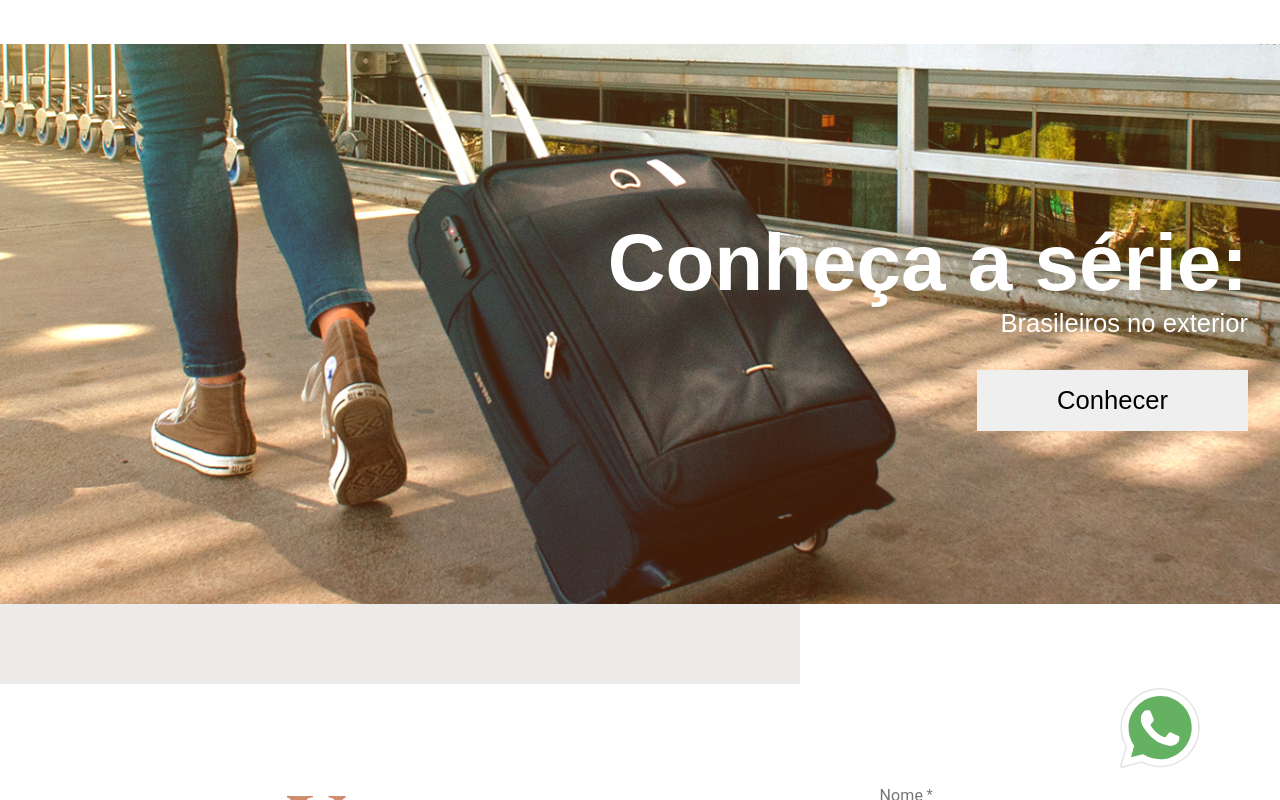
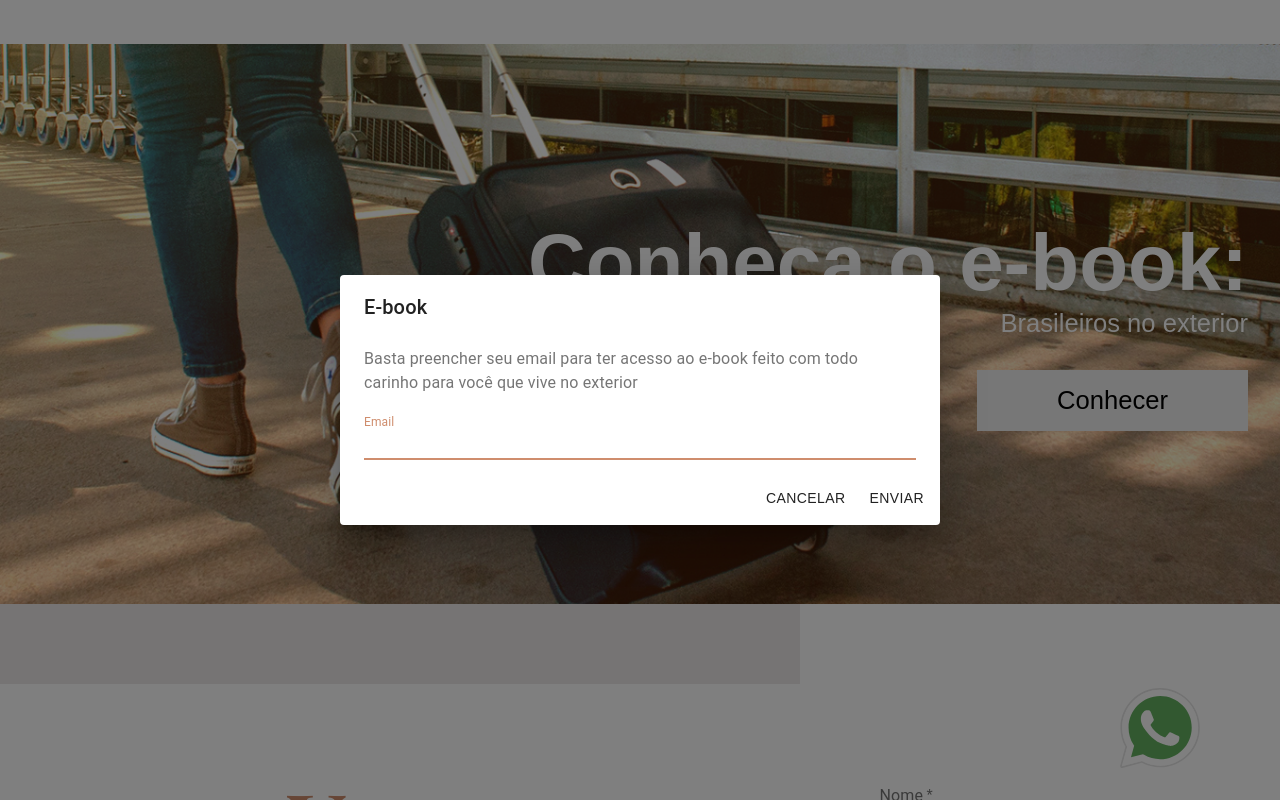
Before and after one commit to gnrfilipe04/estefane-medeiros, a Next.js app: page / in a window 1280 px wide. Both pictures are taken after a click on the button "Conhecer". Shown: the part 2489-3289 px from the top of the page. Built offline with nearby package versions, Linux system fonts and the light colour scheme; a web font is replaced by a local one.

Commit message:
add dialog ebook

```diff
--- a/src/components/Footer/index.js
+++ b/src/components/Footer/index.js
@@ -36,8 +36,7 @@ const Footer = () => {
     fetch("/api/sendEmail", {
       method: "POST",
       body: JSON.stringify({
-        email,
-
+        email
       }),
     })
       .then(() => {
@@ -79,8 +78,10 @@ const Footer = () => {
       <div class="footer-efive">
         <h3>
           Feito com <Heart fontSize="small" style={{ marginBottom: "-6px" }} />{" "}
-          e <Coffe fontSize="small" style={{ marginBottom: "-6px" }} /> por -
-          eFive
+          e <Coffe fontSize="small" style={{ marginBottom: "-6px" }} /> por
+          <Link href='#'>
+          <a><img src="logo.png" style={{ width: '5rem', height: 'auto', marginLeft: '1rem'}}/></a>
+          </Link>
         </h3>
       </div>
     </Container>
--- a/src/components/Header/index.js
+++ b/src/components/Header/index.js
@@ -1,5 +1,5 @@
 import React from "react";
-import Link from 'next/link'
+import Link from "next/link";
 import { Container } from "./styles";
 
 const Header = () => {
@@ -16,10 +16,9 @@ const Header = () => {
                 <Link href="#inicio">
                   <a>Início</a>
                 </Link>
-
               </li>
               <li>
-                <Link href='#sobre'>
+                <Link href="#sobre">
                   <a>Sobre</a>
                 </Link>
               </li>
@@ -32,19 +31,24 @@ const Header = () => {
                 <Link href="#contato">
                   <a>Contato</a>
                 </Link>
-
               </li>
             </ul>
           </nav>
           <div className="social-icons">
             <Link href="https://www.facebook.com/estefanemedeiross">
-              <a target="_blank"><img src="facebook.svg" /></a>
+              <a target="_blank">
+                <img src="facebook.svg" />
+              </a>
             </Link>
             <Link href="https://www.instagram.com/estefanemedeiross/">
-              <a target="_blank"><img src="instagram.svg" /></a>
+              <a target="_blank">
+                <img src="instagram.svg" />
+              </a>
             </Link>
             <Link href="https://www.linkedin.com/in/estefane-medeiros-2518531ab/">
-              <a target="_blank"><img src="linkedin.svg" /></a>
+              <a target="_blank">
+                <img src="linkedin.svg" />
+              </a>
             </Link>
           </div>
         </div>
@@ -64,9 +68,15 @@ const Header = () => {
           </p>
         </div>
       </div>
-      <Link href="https://api.whatsapp.com/send?phone=5551998196249&text=Ol%C3%A1%20sou%20a%20Psic%C3%B3loga%20Estefane%20Medeiros%2C%20como%20posso%20te%20ajudar%3F">
-      <a target="_blank"><img src="whatsapp.svg" style={{ width: '5rem', height: 'auto', position: 'fixed', bottom: '2rem', right: '5rem'}}/></a>
-      </Link>
+      <div className="button-whats">
+        <Link href="https://api.whatsapp.com/send?phone=5551998196249&text=Ol%C3%A1%20sou%20a%20Psic%C3%B3loga%20Estefane%20Medeiros%2C%20como%20posso%20te%20ajudar%3F">
+          <a target="_blank">
+            <img
+              src="whatsapp.svg"
+            />
+          </a>
+        </Link>
+      </div>
     </Container>
   );
 };
--- a/src/components/Header/styles.js
+++ b/src/components/Header/styles.js
@@ -94,6 +94,14 @@ export const Container = styled.div`
         line-height: 1.5rem;
       }
     }
+  }
+
+  .button-whats img {
+    width: 5rem;
+    height: auto;
+    position: fixed;
+    bottom: 2rem;
+    right: 5rem;
   }
 
   @media (max-width: 1320px) {
@@ -248,6 +256,14 @@ export const Container = styled.div`
         }
       }
     }
+
+    .button-whats img {
+      width: 3rem;
+      height: auto;
+      position: fixed;
+      bottom: 2rem;
+      right: 1rem;
+    }
   }
   @media (max-width: 320px) {
     padding: 0;
--- a/src/components/Main/index.js
+++ b/src/components/Main/index.js
@@ -2,6 +2,13 @@ import React, { useState } from "react";
 import TextField from "@material-ui/core/TextField";
 import { Container } from "./styles";
 import { withStyles } from "@material-ui/core/styles";
+import Link from 'next/link'
+import Button from '@material-ui/core/Button';
+import Dialog from "@material-ui/core/Dialog";
+import DialogActions from "@material-ui/core/DialogActions";
+import DialogContent from "@material-ui/core/DialogContent";
+import DialogContentText from "@material-ui/core/DialogContentText";
+import DialogTitle from "@material-ui/core/DialogTitle";
 
 const CssTextField = withStyles({
   root: {
@@ -28,6 +35,21 @@ const Main = () => {
   const [whatsapp, setWhatsapp] = useState("");
   const [locality, setLocality] = useState("");
   const [message, setMessage] = useState("");
+
+  const [open, setOpen] = React.useState(false);
+
+  const handleClickOpen = () => {
+    setOpen(true);
+  };
+
+  const handleClose = () => {
+    setOpen(false);
+  };
+
+  const handleSendEmail = () => {
+    sendEmail();
+    setOpen(false);
+  };
 
   const sendEmail = () => {
     fetch("/api/sendEmail", {
@@ -109,7 +131,7 @@ const Main = () => {
       <div style={{ display: "flex", justifyContent: "flex-end" }}>
         <div className="detail-gray-1"></div>
       </div>
-      <div className="section-sobre" id='sobre'>
+      <div className="section-sobre" id="sobre">
         <div className="title-sobre">
           <h1>Sobre mim</h1>
           <img className="linha" src="linha-grossa.png" />
@@ -127,9 +149,11 @@ const Main = () => {
         </div>
       </div>
       <div className="serie" id="exterior">
-        <h1>Conheça a série:</h1>
+        <h1>Conheça o e-book:</h1>
         <p>Brasileiros no exterior</p>
-        <button>Conhecer</button>
+        <button variant="outlined" color="primary" onClick={handleClickOpen}>
+          Conhecer
+        </button>
       </div>
       <div style={{ display: "flex", justifyContent: "flex-start" }}>
         <div className="detail-gray-1"></div>
@@ -159,7 +183,6 @@ const Main = () => {
             label="Nome"
             value={name}
             onChange={(e) => setName(e.target.value)}
-            color="secondary"
           />
           <CssTextField
             required
@@ -200,6 +223,36 @@ const Main = () => {
           </button>
         </div>
       </div>
+
+      <Dialog
+        open={open}
+        onClose={handleClose}
+        aria-labelledby="form-dialog-title"
+      >
+        <DialogTitle id="form-dialog-title">E-book</DialogTitle>
+        <DialogContent>
+          <DialogContentText>
+            Basta preencher seu email para ter acesso ao e-book feito com todo carinho para você que vive no exterior
+          </DialogContentText>
+          <CssTextField
+            autoFocus
+            margin="dense"
+            id="name"
+            label="Email"
+            type="email"
+            fullWidth
+            onChange={(e) => setEmail(e.target.value)}
+          />
+        </DialogContent>
+        <DialogActions>
+          <Button onClick={handleClose} color="default">
+            Cancelar
+          </Button>
+          <Button onClick={handleSendEmail} color="default">
+            Enviar
+          </Button>
+        </DialogActions>
+      </Dialog>
     </Container>
   );
 };
```
Also changed, not shown: public/logo.png (added), 1 other file (tests, documents, lock files or other folders).
